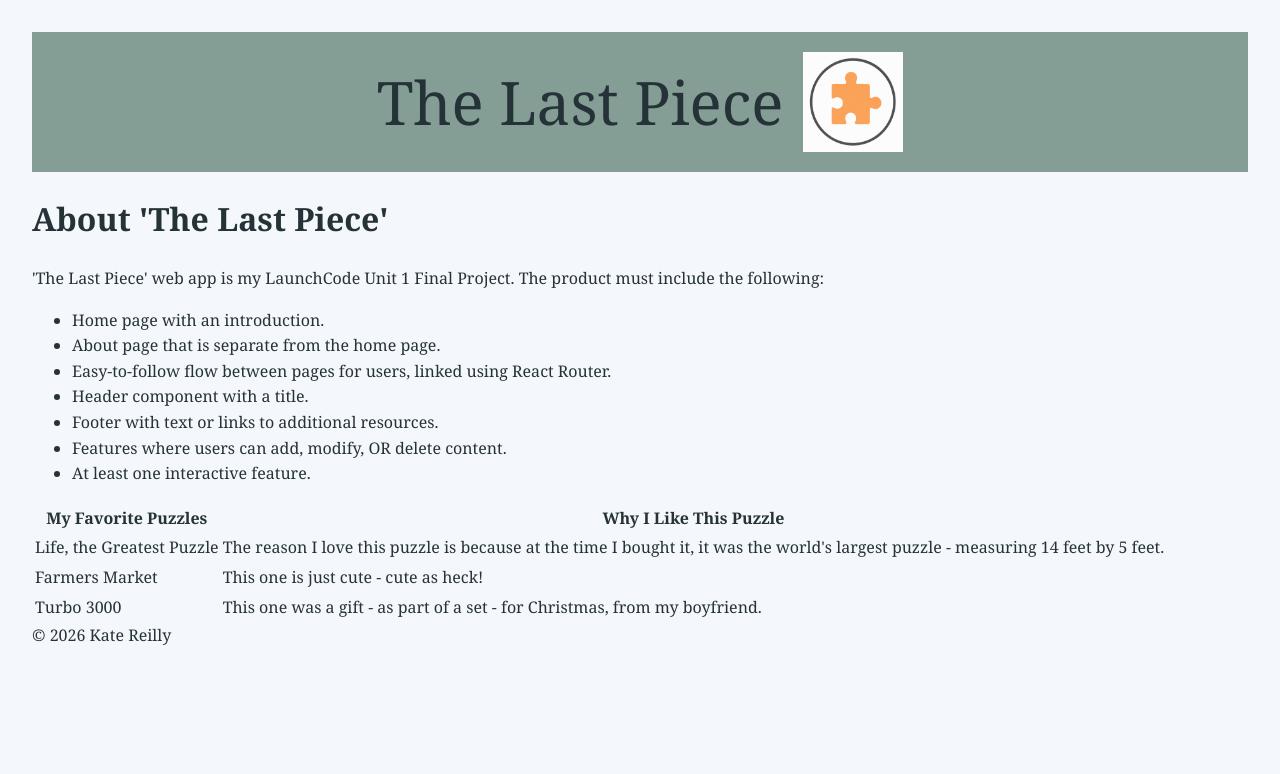
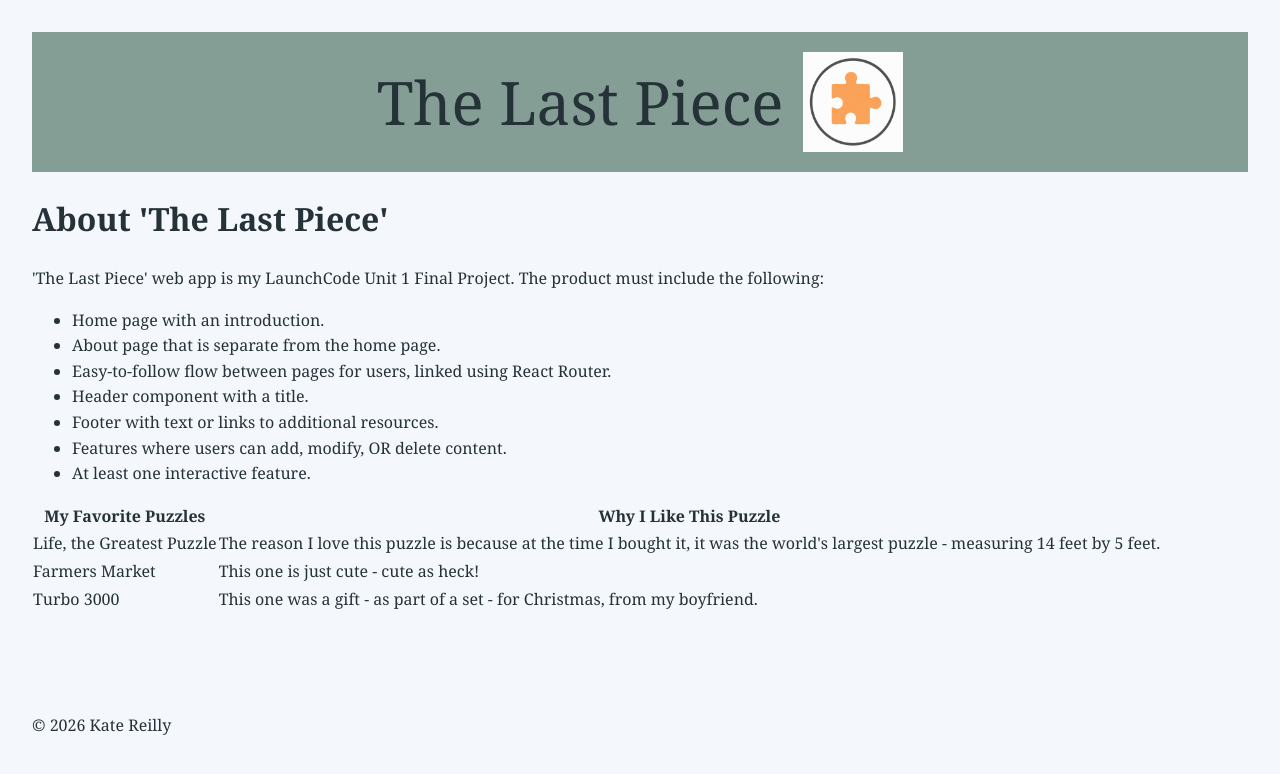
Before and after one commit to katemzr/Unit-1-Final-Project-Kate-R, a React (Vite) app in the folder web-app-project/: page /about in a window 1280 px wide. Shown: the top 774 px of the page. Built offline with nearby package versions, Linux system fonts and the light colour scheme.

Commit message:
Added padding, margins, etc to footer, homepage main, and headerlogo

```diff
--- a/web-app-project/src/components/pages/AboutPage.jsx
+++ b/web-app-project/src/components/pages/AboutPage.jsx
@@ -14,7 +14,7 @@ const AboutPage = () => {
                 <li>At least one interactive feature.</li>
             </ul>
 
-            <table>
+            <thead>
                 <tr>
                     <th>
                         My Favorite Puzzles
@@ -39,7 +39,7 @@ const AboutPage = () => {
                     <td>Turbo 3000</td>
                     <td>This one was a gift - as part of a set - for Christmas, from my boyfriend.</td>
                 </tr>
-            </table>
+            </thead>
         </div>
     );
 };
--- a/web-app-project/src/components/pages/HomePage.jsx
+++ b/web-app-project/src/components/pages/HomePage.jsx
@@ -3,6 +3,7 @@ import Login from "../LoginForm";
 
 const HomePage= () => {
     return (
+        <main className="homepage-main">
             <div>
                 <h1>Welcome to The Last Piece!</h1>
                 <p>
@@ -11,8 +12,8 @@ const HomePage= () => {
                 revisit your personal bests, and watch your puzzle-solving journey grow with every completed challenge.
                 From your first 100-piece puzzle to your most ambitious masterpiece, your collection and accomplishments are all in one place. Happy puzzling!
                 </p>
-
             </div>
+        </main>
     );
 };
 
--- a/web-app-project/src/index.css
+++ b/web-app-project/src/index.css
@@ -53,6 +53,12 @@ body {
     margin-left: 20px;
 }
 
+.homepage-main {
+    display: flex;
+    flex: 1;
+    font-size: x-large;
+}
+
 .footer {
- flex-shrink: 0;
+ padding-top: 100px;
 }
```
Lines whose indentation alone changed are shown as unchanged.
